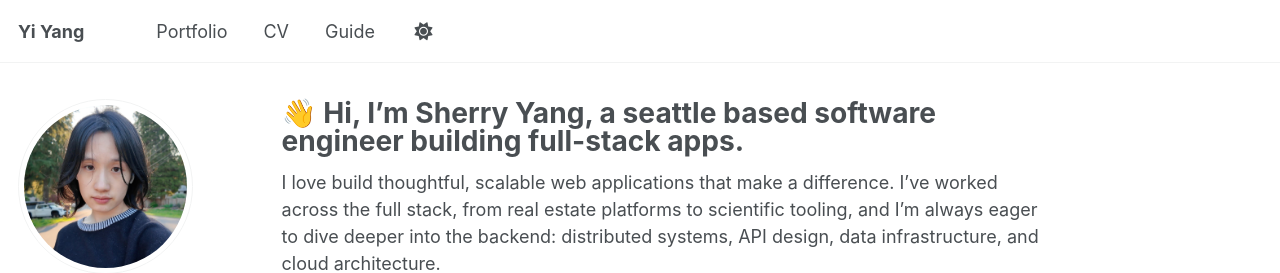
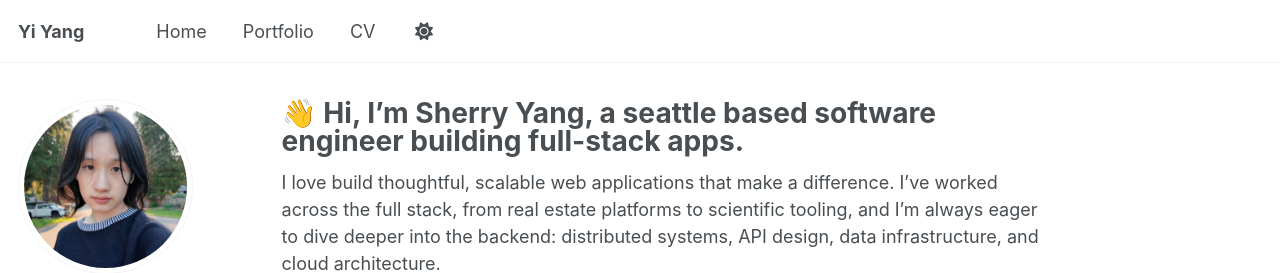
Before and after one commit to sherryyiyang/sherryyiyang.github.io, a Jekyll site: the page built from _pages/about.md, in a window 1280 px wide. Shown: the top 273 px of the page. Built offline with Jekyll 4.4.1, drawn with Linux system fonts in a browser that asks for light colours.

Commit message:
home page

```diff
--- a/_data/navigation.yml
+++ b/_data/navigation.yml
@@ -9,14 +9,12 @@
 
 main:
 
+  - title: "Home"
+    url: /
   - title: "Portfolio"
     url: /portfolio/
-
   - title: "CV"
     url: /cv/
 
   # - title: "CV"
   #   url: /cv-json/
-
-  - title: "Guide"
-    url: /markdown/
```
